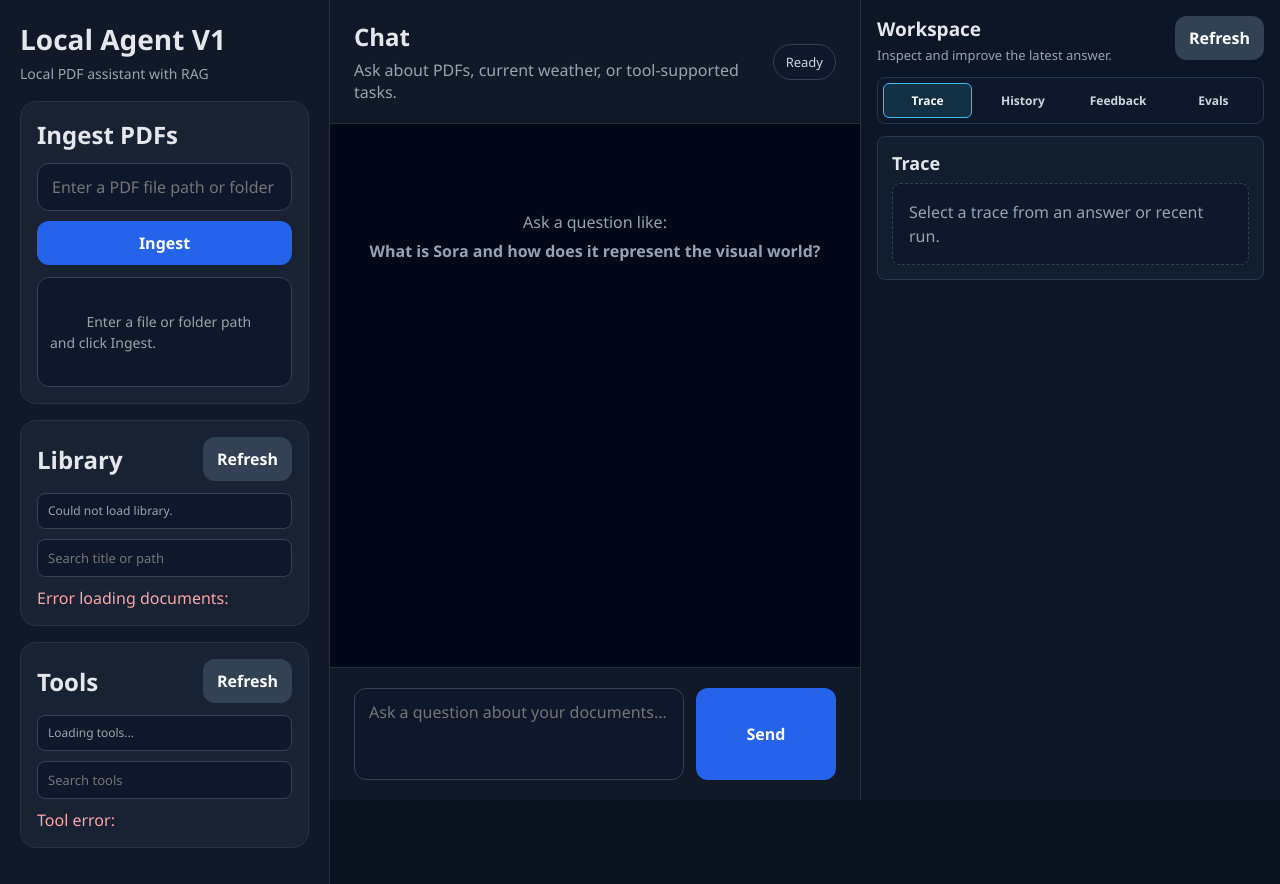
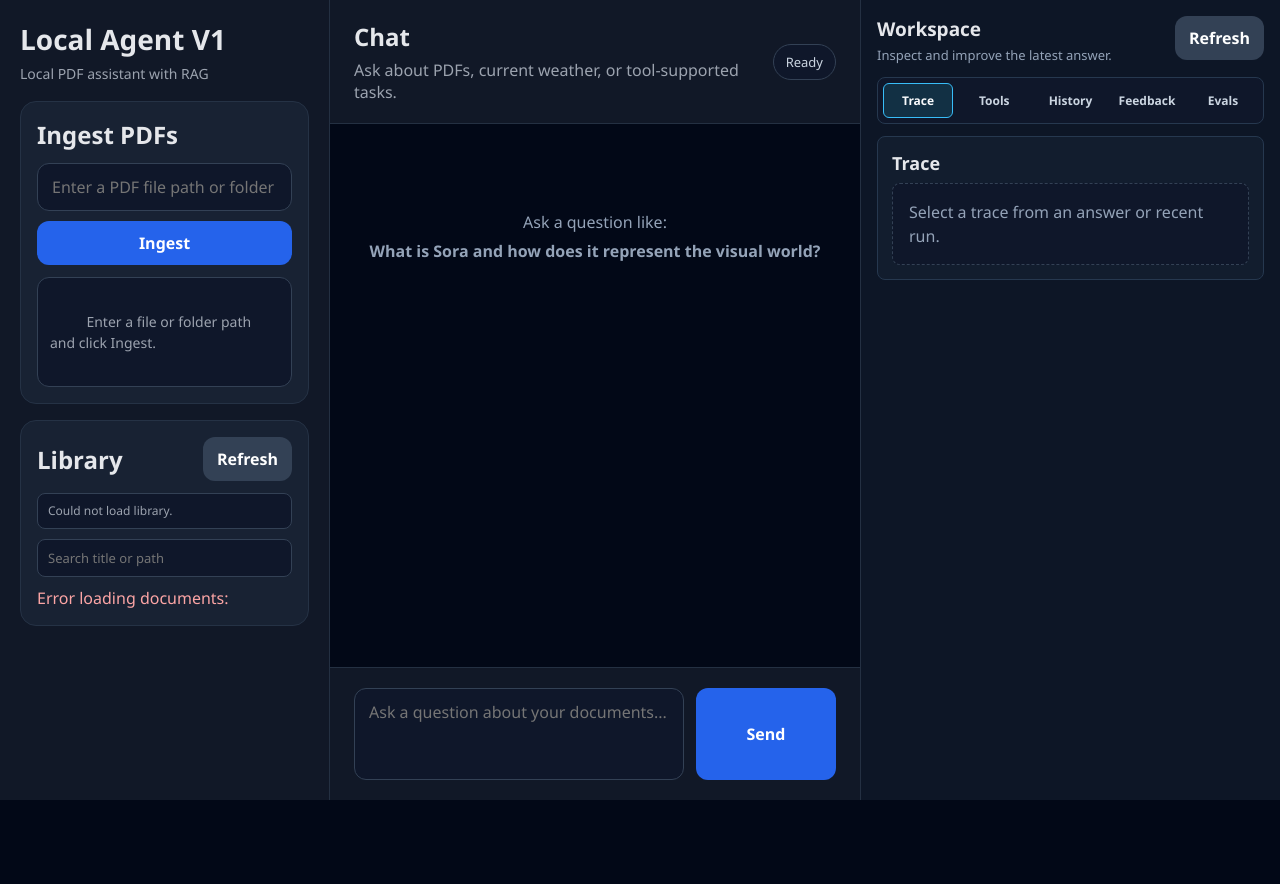
Before and after one commit to sandeshchand/local-agent-v1, a FastAPI app: page / in a window 1280 px wide. After the commit the page ends 800 px from the top, so only its background shows below. Run offline with FastAPI, Linux system fonts and the light colour scheme; data that the repository does not hold is empty.

Commit message:
Move tools into workspace tab

```diff
--- a/static/style.css
+++ b/static/style.css
@@ -195,7 +195,7 @@
 
 .tool-list-item {
   border: 1px solid #334155;
-  border-radius: 10px;
+  border-radius: 8px;
   background: #0f172a;
   padding: 11px;
 }
@@ -636,7 +636,7 @@
 
 .workspace-tabs {
   display: grid;
-  grid-template-columns: repeat(4, minmax(0, 1fr));
+  grid-template-columns: repeat(5, minmax(0, 1fr));
   gap: 6px;
   border: 1px solid #26384f;
   border-radius: 8px;
--- a/templates/index.html
+++ b/templates/index.html
@@ -4,7 +4,7 @@
   <meta charset="UTF-8" />
   <meta name="viewport" content="width=device-width, initial-scale=1.0" />
   <title>{{ title }}</title>
-  <link rel="stylesheet" href="/static/style.css?v=15" />
+  <link rel="stylesheet" href="/static/style.css?v=16" />
 </head>
 <body>
   <div class="app-shell">
@@ -50,21 +50,6 @@
         <button id="load-docs-btn" type="button" class="secondary-btn load-more-btn hidden">Load more</button>
       </section>
 
-      <section class="panel tools-panel">
-        <div class="panel-header">
-          <h2>Tools</h2>
-          <button id="refresh-tools-btn" type="button" class="secondary-btn">Refresh</button>
-        </div>
-
-        <div id="tools-summary" class="tool-summary muted">Loading tools...</div>
-        <input
-          id="tool-search"
-          class="compact-input"
-          type="search"
-          placeholder="Search tools"
-        />
-        <div id="tools-list" class="tools-list"></div>
-      </section>
     </aside>
 
     <main class="main-content">
@@ -106,6 +91,7 @@
 
         <div class="workspace-tabs" role="tablist" aria-label="Workspace views">
           <button type="button" class="workspace-tab active" data-workspace-tab="trace" aria-selected="true">Trace</button>
+          <button type="button" class="workspace-tab" data-workspace-tab="tools" aria-selected="false">Tools</button>
           <button type="button" class="workspace-tab" data-workspace-tab="history" aria-selected="false">History</button>
           <button type="button" class="workspace-tab" data-workspace-tab="feedback" aria-selected="false">Feedback</button>
           <button type="button" class="workspace-tab" data-workspace-tab="evals" aria-selected="false">Evals</button>
@@ -155,6 +141,24 @@
           </section>
         </div>
 
+        <div class="workspace-tab-panel" data-workspace-panel="tools">
+          <section class="trace-shell tools-workspace-shell">
+            <div class="trace-panel-header compact">
+              <h2>Tools</h2>
+              <button id="refresh-tools-btn" type="button" class="secondary-btn">Refresh</button>
+            </div>
+
+            <div id="tools-summary" class="tool-summary muted">Loading tools...</div>
+            <input
+              id="tool-search"
+              class="compact-input"
+              type="search"
+              placeholder="Search tools"
+            />
+            <div id="tools-list" class="tools-list"></div>
+          </section>
+        </div>
+
         <div class="workspace-tab-panel" data-workspace-panel="history">
           <section class="trace-shell recent-traces-shell">
             <div class="trace-panel-header compact">
@@ -200,6 +204,6 @@
     </div>
   </template>
 
-  <script src="/static/chat.js?v=15"></script>
+  <script src="/static/chat.js?v=16"></script>
 </body>
 </html>
```
Also changed, not shown: docs/UI_TRACE_VIEW.md (+1 -1 lines).
